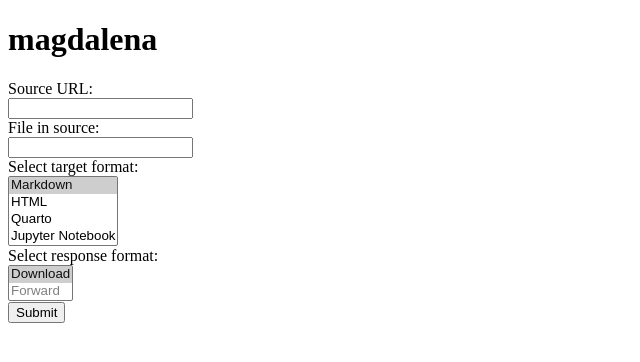
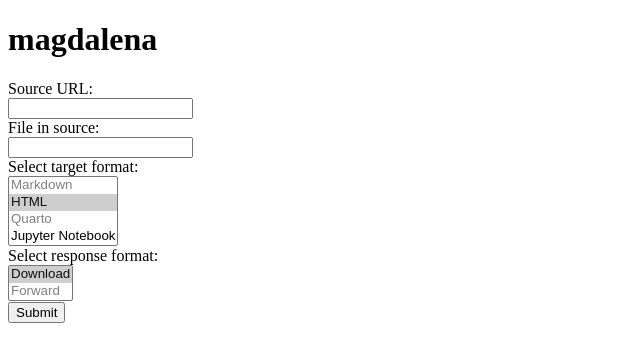
Before and after one commit to gesiscss/magdalena, a Flask app: page / in a window 1280 px wide. Shown: the top 362 px of the page, without its empty margins (0-640 px from the left). Run offline with Flask 3, Linux system fonts and the light colour scheme; parts of the project's set-up code (start-up, migrations or seed data) failed here and were passed over; some libraries are stand-ins or nearby versions.

Commit message:
Disable Markdown and Quarto from HTML

```diff
--- a/magdalena/templates/index.html
+++ b/magdalena/templates/index.html
@@ -43,9 +43,9 @@ main();
             <div>
                 <label for="target_format">Select target format:</label><br>
                 <select  id="target_format" name="target_format" multiple size="4" required>
-                    <option value="md" selected>Markdown</option>
-                    <option value="html">HTML</option>
-                    <option value="qmd">Quarto</option>
+                    <option value="md" disabled>Markdown</option>
+                    <option value="html" selected >HTML</option>
+                    <option value="qmd" disabled>Quarto</option>
                     <option value="ipynb">Jupyter Notebook</option>
                 </select>
             </div>
```
